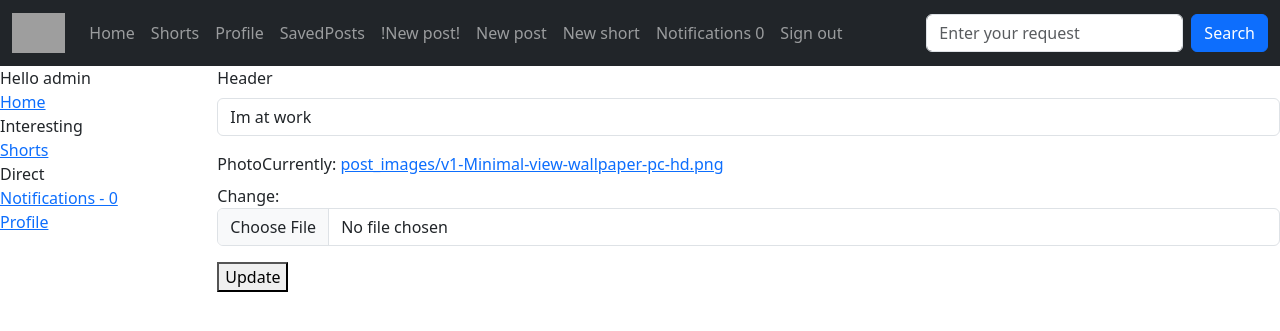
After one commit to Rafiev/socialnet, a Django app: page /posts/update-post/1/ in a window 1280 px wide. The commit adds this page. Shown: the top 331 px of the page. Run offline with Django 4.2, Linux system fonts and the light colour scheme; a user stored in the database is signed in; data comes from the database, SQL or seed files in the repository; both versions use the stored data as it was after the commit; some libraries are stand-ins or nearby versions; grey boxes are pictures that could not be loaded.

Commit message:
added post delete, update and added update short

```diff
--- a/core/forms.py
+++ b/core/forms.py
@@ -12,3 +12,9 @@ class ProfileForm(forms.ModelForm):
     class Meta:
         model = models.Profile
         fields = ['nickname', 'description', 'link_fb', 'whatsapp', 'telegram', 'photo']
+
+
+class PostForm(forms.ModelForm):
+    class Meta:
+        model = models.Post
+        fields = ['name', 'photo']
--- a/core/models.py
+++ b/core/models.py
@@ -20,8 +20,8 @@ class Post(models.Model):
     STATUS_CHOICES = (('Posted', 'Posted'),
                       ('Unposted', 'Unposted'))
 
-    name = models.CharField('Header', max_length=80)
-    description = models.TextField('Description', null=True)
+    name = models.CharField('Header', max_length=80, null=True, blank=True)
+    description = models.TextField('Description', null=True, blank=True)
     photo = models.ImageField('Photo', null=True, blank=False, upload_to="post_images/")
     status = models.CharField('Status', max_length=200, choices=STATUS_CHOICES, default="Posted")
     user = models.ForeignKey(to=User, on_delete=models.SET_NULL, null=True, blank=True,
@@ -82,6 +82,7 @@ class Short(models.Model):
     created_at = models.DateTimeField(auto_now_add=True)
     views_qty = models.PositiveIntegerField('Views', default=0)
     viewed_users = models.ManyToManyField(to=User, blank=True, related_name='viewed_shorts')
+    description = models.CharField(max_length=255, null=True, blank=True)
 
     class Meta:
         verbose_name = 'Short'
--- a/core/templates/base.html
+++ b/core/templates/base.html
@@ -41,10 +41,16 @@
                             <a class="nav-link" href="{% url 'saved-posts' %}">SavedPosts</a>
                         </li>
                         <li class="nav=item">
+                            <a class="nav-link" href="{% url 'add-post-form' %}">!New post!</a>
+                        </li>
+                        <li class="nav=item">
                             <a class="nav-link" href="{% url 'add-post' %}">New post</a>
                         </li>
                         <li class="nav=item">
                             <a class="nav-link" href="{% url 'add-short' %}">New short</a>
+                        </li>
+                        <li class="nav=item">
+                            <a class="nav-link" href="{% url 'notifications' %}">Notifications {{ request.user.notification_set.count }}</a>
                         </li>
                         <li class="nav=item">
                             <a class="nav-link" href="{% url 'sign-out' %}">Sign out</a>
@@ -62,6 +68,7 @@
                     <input class="form-control me-2" type="text" placeholder="Enter your request" name="key_word">
                       <a>
                     <button class="btn btn-primary" type="button">Search</button>
+                      </a>
                   </form>
                 </div>
               </div>
@@ -117,7 +124,7 @@
                 {% block content %}
 
                 {% endblock %}
-            <div/>
+            </div>
         </div>
 </body>
 </html>
--- a/core/templates/shorts_info.html
+++ b/core/templates/shorts_info.html
@@ -16,4 +16,10 @@
 <div>
     Added at {{ short.created_at }}
 </div>
+    <div>
+        Description {{ short.description }}
+    </div>
+    <a href="{% url 'update-short' short.id %}" class="btn btn-info">
+        Change
+    </a>
 {% endblock %}
--- /dev/null
+++ b/core/templates/update_post.html
@@ -0,0 +1,11 @@
+{% extends 'base.html' %}
+{% load django_bootstrap5 %}
+{% block content %}
+
+    <form method="POST" enctype="multipart/form-data">
+        {% csrf_token %}
+        {% bootstrap_form post_form %}
+        <button>Update</button>
+    </form>
+
+{% endblock %}
--- a/core/urls.py
+++ b/core/urls.py
@@ -2,16 +2,20 @@ from django.urls import path
 from . import views
 
 urlpatterns = [
-    path('posts/<int:id>/', views.post_detail, name='post-detail'),
+    path('<int:id>/', views.post_detail, name='post-detail'),
     path('profile/<int:id>/', views.profile_detail, name='profile'),
     path('add-profile/', views.add_profile, name='add-profile'),
     path('shorts/', views.shorts, name='shorts-list'),
     path('short/<int:id>/', views.short_info, name='shorts-info'),
     path('saved_posts/', views.saved_posts, name='saved-posts'),
-    path('<int:user_id>/', views.user_posts, name='user-posts'),
+    path('user/<int:user_id>/', views.user_posts, name='user-posts'),
     path('add_post/', views.create_post, name='add-post'),
     path('add_short/', views.add_short, name='add-short'),
+    path('update-short/<int:id>/', views.update_short, name='update-short'),
     path('add-saved/', views.add_saved, name='add-saved'),
+    path('add-post-form/', views.add_post_form, name='add-post-form'),
+    path('update-post/<int:id>/', views.update_post, name='update-post'),
+    path('delete-post/<int:id>/', views.delete_post, name='delete-post'),
     path('subscribe/<int:profile_id>/', views.subscribe, name='subscribe'),
     # path('search/', views.search, name='search'),
     path('search-result/', views.search_result, name='search-result'),
--- a/core/views.py
+++ b/core/views.py
@@ -68,7 +68,20 @@ def short_info(request, id):
     short.viewed_users.add(request.user)
     short.save()
     context = {"short": short}
-    return render(request, "short_info.html", context)
+    return render(request, "shorts_info.html", context)
+
+
+def update_short(request, id):
+    short = Short.objects.get(id=id)
+    if request.method == "POST":
+        new_description = request.POST["description"]
+        short.description = new_description
+        short.save()
+        return redirect(short_info, id=short.id)
+
+    context = {'short': short}
+    return render(request, 'update_short.html', context)
+
 
 def saved_posts(request):
     posts = Post.objects.filter(saved_posts__user=request.user)
@@ -88,14 +101,57 @@ def create_post(request):
         return render(request, 'create_post_form.html')
     elif request.method == 'POST':
         data = request.POST
-        print(data)
         new_post = Post()
         new_post.name = data['post_name']
         new_post.description = data['description']
         new_post.user = request.user
         new_post.photo = request.FILES['photo']
         new_post.save()
-        return render(request, 'home.html')
+        return redirect(homepage)
+
+
+def add_post_form(request):
+    if request.method == "POST":
+        post_form = forms.PostForm(request.POST, request.FILES)
+        if post_form.is_valid():
+            post_object = post_form.save(commit=False)
+            post_object.user = request.user
+            post_object.save()
+            return redirect(post_detail, id=post_object.id)
+        else:
+            messages.warning(request, f"Form doesn't valid: {post_form.errors}")
+
+    post_form = forms.PostForm()
+    context = {"post_form": post_form}
+    return render(request, 'create_post_django_form.html', context)
+
+
+def update_post(request, id):
+    context = {}
+    post_object = Post.objects.get(id=id)
+    if request.user != post_object.user:
+        return redirect(homepage)
+    if request.method == "POST":
+        post_form = forms.PostForm(data=request.POST, files=request.FILES, instance=post_object)
+        if post_form.is_valid():
+            post_form.save()
+            return redirect(post_detail, id=post_object.id)
+        else:
+            messages.warning(request, "Form doesn't valid")
+            context["post_form"] = post_form
+            return render(request, 'update_post.html', context)
+    post_form = forms.PostForm(instance=post_object)
+    context["post_form"] = post_form
+    return render(request, 'update_post.html', context)
+
+
+def delete_post(request, id):
+    post = Post.objects.get(id=id)
+
+    if request.user != post.user:
+        return redirect(homepage)
+    post.delete()
+    return redirect(user_posts, user_id=request.user.id)
 
 
 @login_required(login_url='/users/sign_in/')
--- a/userapp/templates/userapp/sign_in.html
+++ b/userapp/templates/userapp/sign_in.html
@@ -1,5 +1,8 @@
+{% extends 'base.html' %}
+{% block content %}
 <form method="POST">
     {% csrf_token %}
+    <br>
     <p>
         <input type="text" name="username", placeholder="username">
     </p>
@@ -10,3 +13,4 @@
         <button>Log in</button>
     </p>
 </form>
+{% endblock %}
```
Also changed, not shown: core/templates/create_post_django_form.html (added, +16 -0 lines), core/templates/post_info.html (+13 -5 lines), core/templates/update_short.html (added, +9 -0 lines), core/migrations/0012_alter_post_description_alter_post_name.py (added), core/migrations/0013_short_description.py (added), db.sqlite3.
